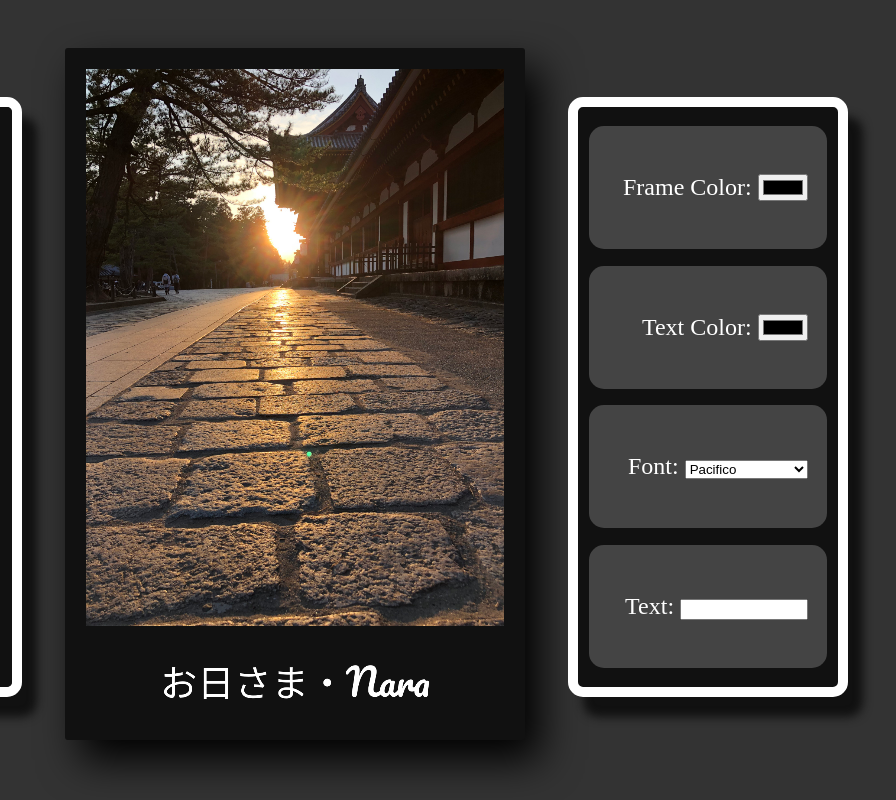
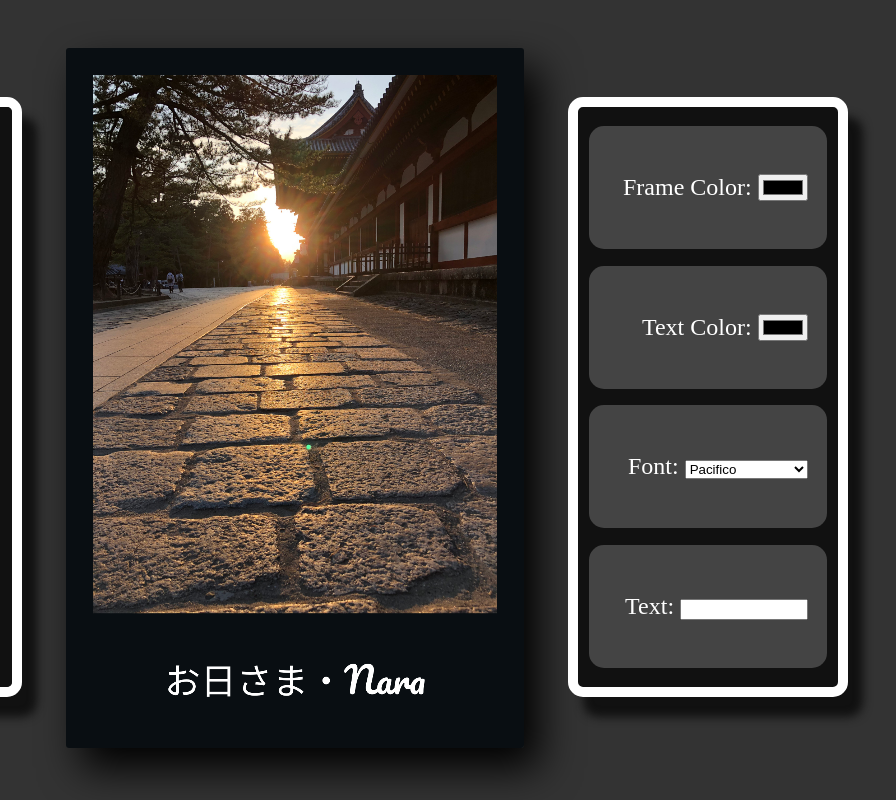
Before and after one commit to alexmoglia/polaroidpicker, a plain HTML site: page index.html in a window 1280 px wide. Shown: the full height of the page, 384-1280 px from the left. Drawn offline with Linux system fonts and the light colour scheme.

Commit message:
Add files via upload

```diff
--- a/index.html
+++ b/index.html
@@ -61,7 +61,6 @@
           <input
             type="color"
             id="text-color"
-            value="#fff"
             oninput="changeTextColor(this.value)"
           />
         </div>
--- a/script.js
+++ b/script.js
@@ -60,6 +60,7 @@ let myPictureArray = [
 ];
 
 let thumbnails, preview, canvas, ctx, width, height, icon, appName, textField;
+let frameColor = "#090e12";
 let textColor = "#fff";
 let font = "Pacifico";
 let message = "";
@@ -83,8 +84,9 @@ function init() {
 // * Control Functions
 
 function changeFrameColor(value) {
-  canvas.style.background = value + "";
   icon.style.color = value + "";
+  frameColor = value + "";
+  canvasImage(currentImage);
 }
 
 function changeTextColor(value) {
@@ -114,7 +116,6 @@ function displayThumbs() {
     let thumb = document.createElement("div");
     thumb.classList.add("thumb");
     thumb.style.backgroundImage = `url('${currentImage.url}')`;
-    console.log(currentImage.url);
     thumb.alt = currentImage.title;
 
     thumb.addEventListener("click", function(event) {
@@ -124,6 +125,7 @@ function displayThumbs() {
 
     thumbnails.append(thumb);
   });
+
   firstImage = document.querySelector("div section div");
   currentImage = firstImage; // for use in Control functions
   canvasImage(firstImage);
@@ -145,14 +147,16 @@ function canvasImage(div) {
 // * Draw Image Functions
 
 function drawImage(imgObj) {
-  canvas.width = imgObj.width;
-  canvas.height = imgObj.height + 250; // + 250 acounts for "polaroid" spacing below picture
-  ctx.drawImage(imgObj, 0, 0);
+  canvas.width = imgObj.width + 150;
+  canvas.height = imgObj.height + 450; // acounts for "polaroid" spacing below picture
+  ctx.fillStyle = frameColor;
+  ctx.fillRect(0, 0, canvas.width, canvas.height);
+  ctx.drawImage(imgObj, 75, 75);
 
-  // TODO Keep inner border?
-  // ctx.strokeStyle = "#666";
-  // ctx.lineWidth = 15;
-  // ctx.strokeRect(0, 0, canvas.width, canvas.height - 250);
+  // TODO inner border?
+  // ctx.strokeStyle = "#fff";
+  // ctx.lineWidth = 1;
+  // ctx.strokeRect(75, 75, imgObj.width, imgObj.height);
 }
 
 // * Draw Text Function
@@ -165,6 +169,6 @@ function drawText(alt) {
   ctx.fillText(
     message,
     canvas.width / 2,
-    canvas.height - 60 // places text in polaroid area below picture
+    canvas.height - 150 // places text in polaroid area below picture
   );
 }
--- a/style.css
+++ b/style.css
@@ -49,14 +49,6 @@ h1 {
   grid-row: 2 / 3;
 }
 
-/* .rotate90 {
-  -webkit-transform: rotate(90deg);
-  -moz-transform: rotate(90deg);
-  -o-transform: rotate(90deg);
-  -ms-transform: rotate(90deg);
-  transform: rotate(90deg);
-} */
-
 /* * Thumbnail Section */
 
 #thumbnail-section {
@@ -82,15 +74,13 @@ h1 {
 /* * Canvas Section */
 
 #preview-canvas {
-  padding: 1.3rem;
-  background: #111;
   box-shadow: 15px 20px 40px;
   border-radius: 3px;
   grid-row: 1 / 3;
   justify-self: center; /* grid property - grid applied on #app-wrapper */
 
-  max-width: 600px;
-  max-height: 650px;
+  max-width: 650px;
+  max-height: 700px;
 }
 
 /* * Controls Section */
```
